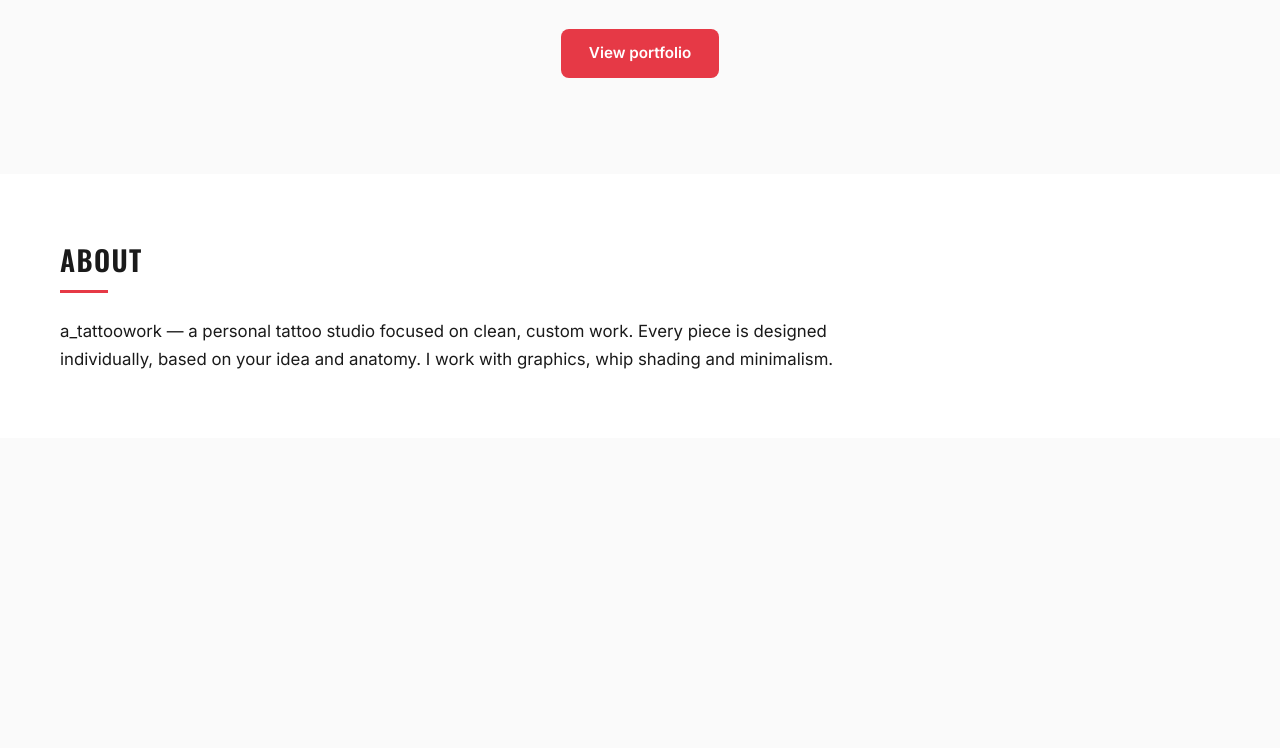
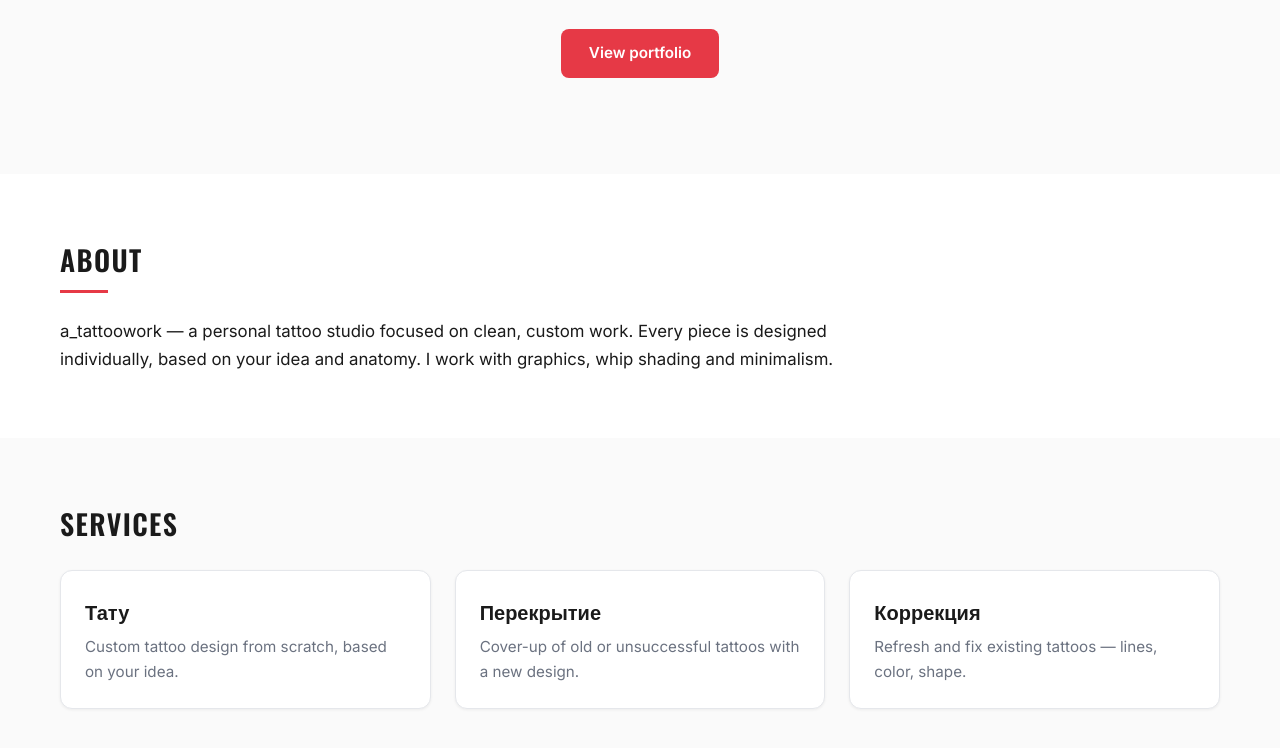
Before and after one commit to forest331/rsschool-landing-page, a plain HTML site: page index.html in a window 1280 px wide. Shown: the part 298-1046 px from the top of the page. Before the commit the page ends 800 px from the top, so only its background shows below. Drawn offline with nearby package versions, Linux system fonts and the light colour scheme.

Commit message:
feat: add section 'services' in index.html and style.css

```diff
--- a/css/style.css
+++ b/css/style.css
@@ -233,3 +233,39 @@ button {
 	height: 3px;
 	background-color: var(--color-accent);
 }
+
+/* SERVICES */
+
+.services {
+	display: grid;
+	grid-template-columns: repeat(auto-fit, minmax(260px, 1fr));
+	gap: 24px;
+}
+
+.service-card {
+	background-color: var(--color-surface);
+	border: 1px solid var(--color-border);
+	border-radius: 12px;
+	padding: 24px;
+	box-shadow: var(--shadow-sm);
+	transition:
+		transform 0.25s ease,
+		box-shadow 0.25s ease;
+}
+
+.service-card:hover {
+	transform: translateY(-4px);
+	box-shadow: var(--shadow-md);
+}
+
+.service-card h3 {
+	font-family: 'Oswald', sans-serif;
+	font-size: 1.25rem;
+	margin-bottom: 8px;
+	color: var(--color-text);
+}
+
+.service-card p {
+	color: var(--color-muted);
+	font-size: 0.95rem;
+}
--- a/index.html
+++ b/index.html
@@ -78,6 +78,25 @@
 					</p>
 				</div>
 			</section>
+			<section class="section" id="services">
+				<div class="container">
+					<h2 class="section__title">Services</h2>
+					<ul class="services">
+						<li class="service-card">
+							<h3>Тату</h3>
+							<p>Custom tattoo design from scratch, based on your idea.</p>
+						</li>
+						<li class="service-card">
+							<h3>Перекрытие</h3>
+							<p>Cover-up of old or unsuccessful tattoos with a new design.</p>
+						</li>
+						<li class="service-card">
+							<h3>Коррекция</h3>
+							<p>Refresh and fix existing tattoos — lines, color, shape.</p>
+						</li>
+					</ul>
+				</div>
+			</section>
 		</main>
 	</body>
 </html>
```
